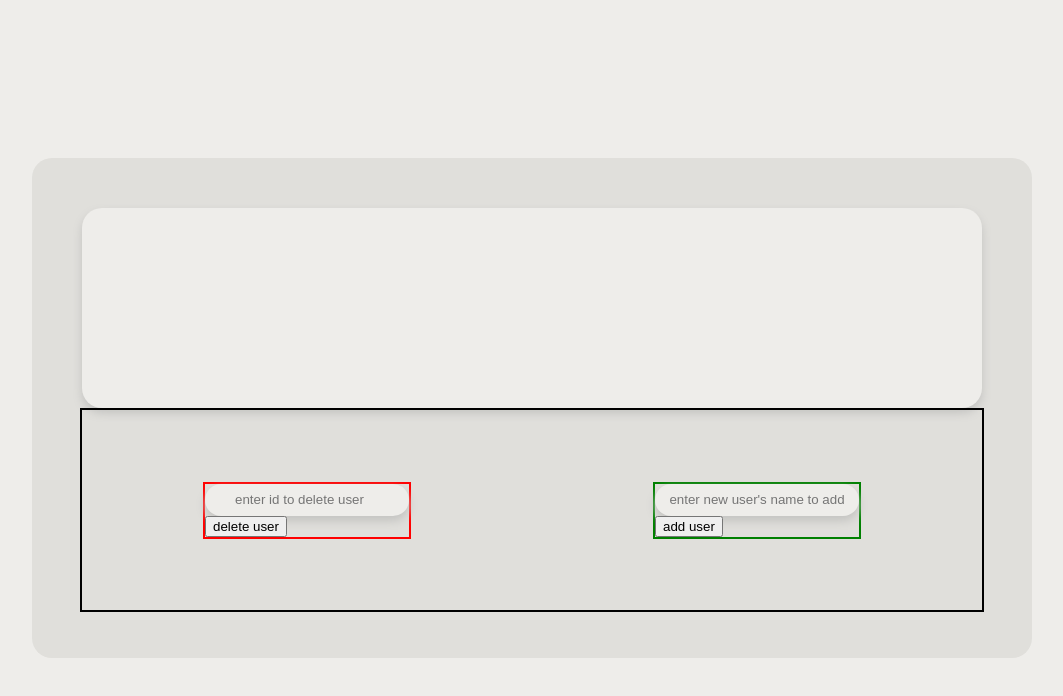
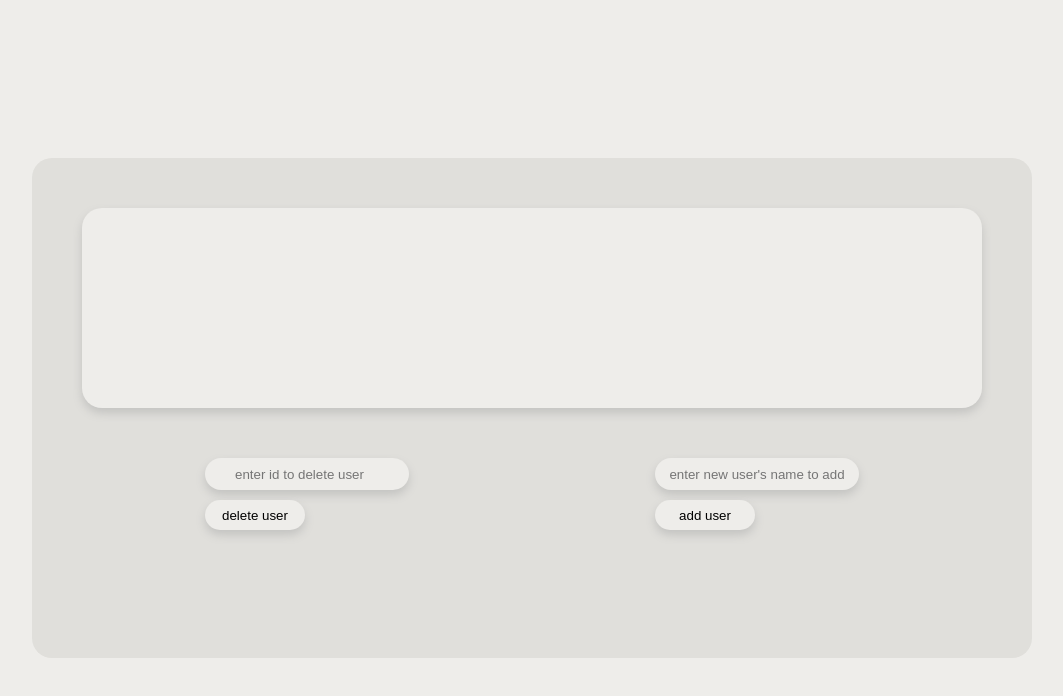
Before and after one commit to YulianaAnisiforova/GroupMembersList, a plain HTML site: page index.html in a window 1280 px wide. Shown: the whole page, without its empty margins (108-1171 px from the left). Drawn offline with Linux system fonts and the light colour scheme.

Commit message:
creating page done

```diff
--- a/style.css
+++ b/style.css
@@ -10,9 +10,6 @@ body {
     height: 500px;
     width: 1000px;
     margin-top: 150px;
-    /* display: flex; */
-    /* align-items: center; */
-    /* justify-content: center; */
 }
 
 .arrayMembers {
@@ -28,10 +25,8 @@ body {
 
 .options {
     display: flex;
-    align-items: center;
+    /* align-items: center; */
     /* justify-content: center; */
-
-    border: 2px solid black;
     height: 200px;
     width: 900px;
     margin-left: auto;
@@ -39,11 +34,8 @@ body {
 }
 
 .deleting {
-    border: 2px solid red;
     margin-left: auto;
     margin-right: auto;
-    /* font-family: Arial, Helvetica, sans-serif; */
-    /* font-size: 15px; */
 }
 
 .idInput {
@@ -53,7 +45,7 @@ body {
     border: none;
     border-radius: 20px;
     box-shadow: 0px 5px 10px rgb(195, 195, 193);
-
+    margin-top: 50px;
 }
 
 .idInput::placeholder {
@@ -66,11 +58,22 @@ body {
 }
 
 .deleteButton {
+    background-color: rgb(238, 237, 234);
+    height: 30px;
+    width: 100px;
+    border: none;
+    border-radius: 20px;
+    box-shadow: 0px 5px 10px rgb(195, 195, 193);
+    cursor: pointer;
+    margin-top: 10px;
+}
 
+.deleteButton:hover {
+    background-color: rgb(216, 215, 213);
+    transition: 0.8s;
 }
 
 .adding {
-    border: 2px solid green;
     margin-left: auto;
     margin-right: auto;
 }
@@ -82,6 +85,7 @@ body {
     border: none;
     border-radius: 20px;
     box-shadow: 0px 5px 10px rgb(195, 195, 193);
+    margin-top: 50px;
 }
 
 .nameInput::placeholder {
@@ -94,5 +98,17 @@ body {
 }
 
 .addButton {
+    background-color: rgb(238, 237, 234);
+    height: 30px;
+    width: 100px;
+    border: none;
+    border-radius: 20px;
+    box-shadow: 0px 5px 10px rgb(195, 195, 193);
+    cursor: pointer;
+    margin-top: 10px;
+}
 
+.addButton:hover {
+    background-color: rgb(216, 215, 213);
+    transition: 0.8s;
 }
```
